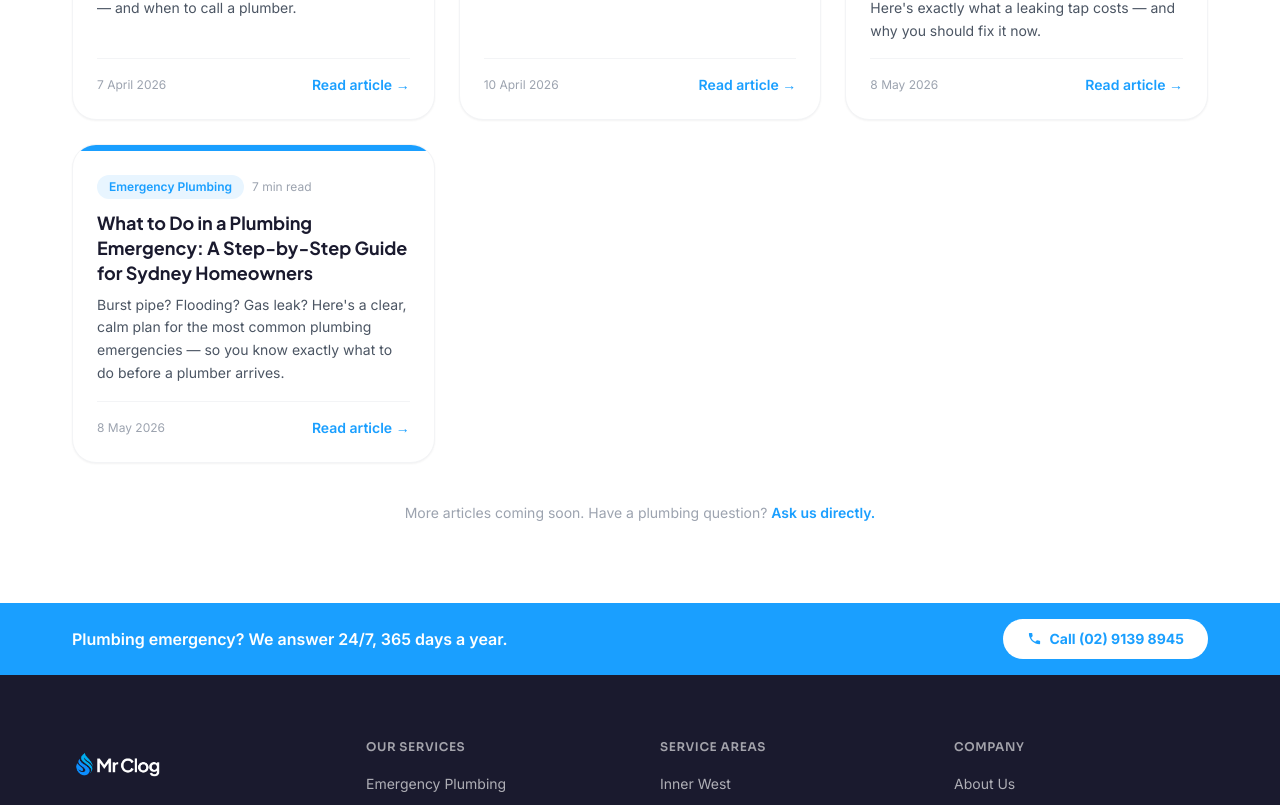
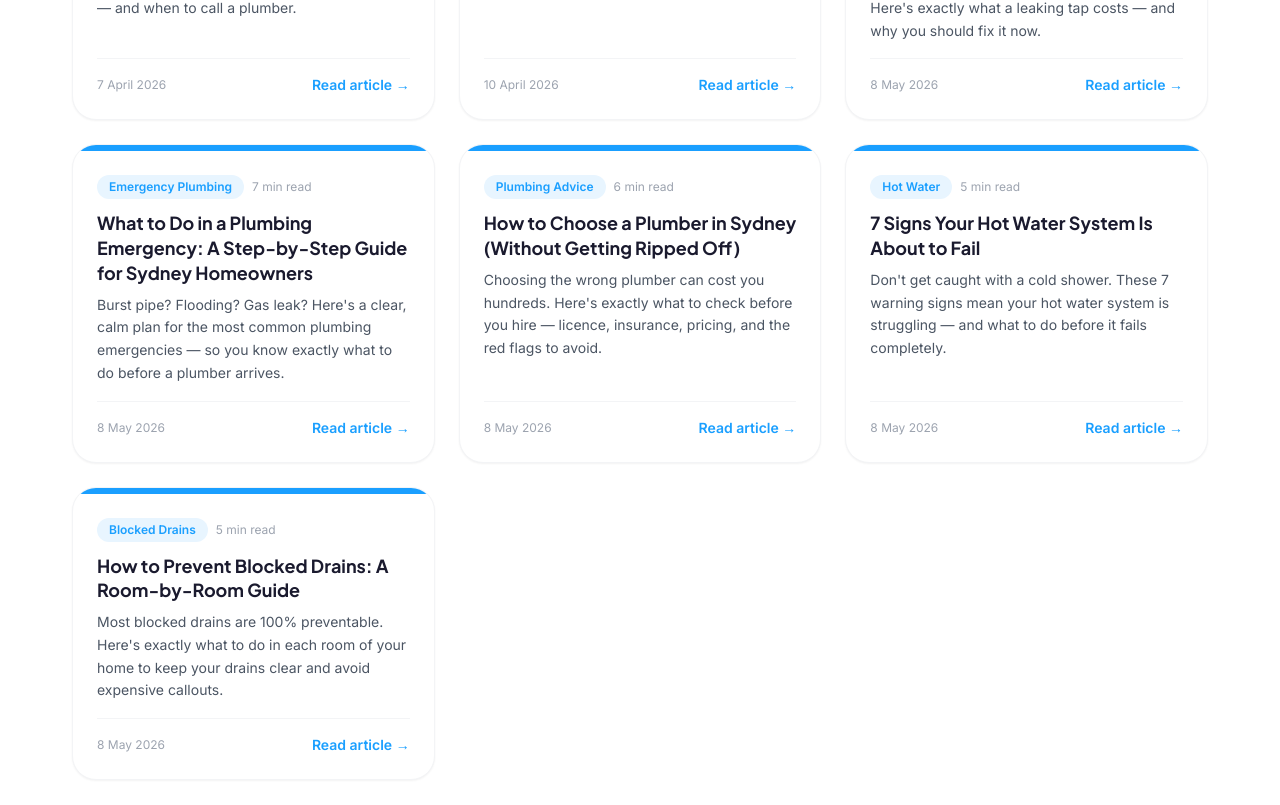
Before and after one commit to mrclogplumbing/mrclog-website, a Next.js app: page /blog in a window 1280 px wide. Shown: the part 635-1440 px from the top of the page. Built offline with nearby package versions, Linux system fonts and the light colour scheme.

Commit message:
Add new blog posts to the blog page

```diff
--- a/src/app/blog/page.tsx
+++ b/src/app/blog/page.tsx
@@ -42,6 +42,33 @@ const posts = [
     date: "8 May 2026",
     category: "Emergency Plumbing",
     readTime: "7 min read",
+    published: true,
+  },
+  {
+    slug: "how-to-choose-a-plumber-in-sydney",
+    title: "How to Choose a Plumber in Sydney (Without Getting Ripped Off)",
+    excerpt: "Choosing the wrong plumber can cost you hundreds. Here's exactly what to check before you hire — licence, insurance, pricing, and the red flags to avoid.",
+    date: "8 May 2026",
+    category: "Plumbing Advice",
+    readTime: "6 min read",
+    published: true,
+  },
+  {
+    slug: "signs-your-hot-water-system-is-failing",
+    title: "7 Signs Your Hot Water System Is About to Fail",
+    excerpt: "Don't get caught with a cold shower. These 7 warning signs mean your hot water system is struggling — and what to do before it fails completely.",
+    date: "8 May 2026",
+    category: "Hot Water",
+    readTime: "5 min read",
+    published: true,
+  },
+  {
+    slug: "how-to-prevent-blocked-drains",
+    title: "How to Prevent Blocked Drains: A Room-by-Room Guide",
+    excerpt: "Most blocked drains are 100% preventable. Here's exactly what to do in each room of your home to keep your drains clear and avoid expensive callouts.",
+    date: "8 May 2026",
+    category: "Blocked Drains",
+    readTime: "5 min read",
     published: true,
   },
 ];
```
